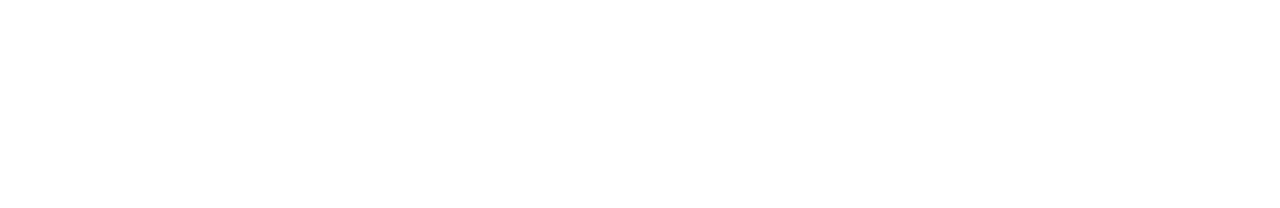
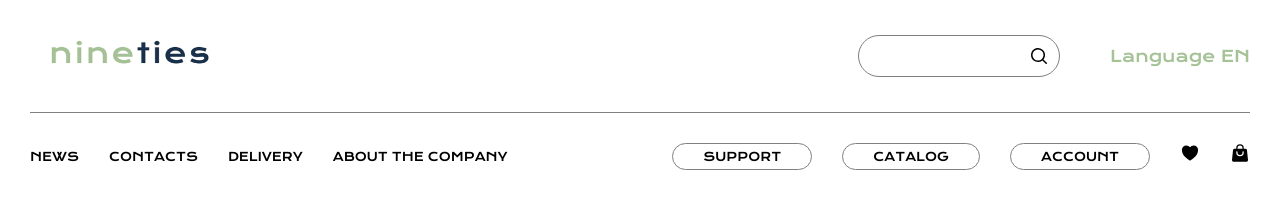
Before and after one commit to Croomkie/ProjetVersioning, a plain HTML site: page index.html in a window 1280 px wide. Drawn offline with nearby package versions, Linux system fonts and the light colour scheme.

Commit message:
feat: 🎸 start header

```diff
--- a/index.html
+++ b/index.html
@@ -11,7 +11,47 @@
 
 <body>
     <header>
-
+        <section>
+            <img src="images/logo.png" alt="logo">
+            <section>
+                <div>
+                    <svg xmlns="http://www.w3.org/2000/svg" viewBox="0 0 20 20" fill="currentColor" style="height: 20px; width: 20px">
+                        <path fill-rule="evenodd"
+                            d="M9 3.5a5.5 5.5 0 100 11 5.5 5.5 0 000-11zM2 9a7 7 0 1112.452 4.391l3.328 3.329a.75.75 0 11-1.06 1.06l-3.329-3.328A7 7 0 012 9z"
+                            clip-rule="evenodd" />
+                    </svg>
+                </div>
+                <p>Language EN</p>
+            </section>
+        </section>
+        <nav>
+            <section>
+                <a href="#">News</a>
+                <a href="#">Contacts</a>
+                <a href="#">Delivery</a>
+                <a href="#">About the company</a>
+            </section>
+            <section>
+                <a href="#">Support</a>
+                <a href="#">Catalog</a>
+                <a href="#">Account</a>
+                <section>
+                    <a href="#">
+                        <svg xmlns="http://www.w3.org/2000/svg" viewBox="0 0 24 24" fill="currentColor" style="height: 20px; width: 20px">
+                            <path
+                                d="M11.645 20.91l-.007-.003-.022-.012a15.247 15.247 0 01-.383-.218 25.18 25.18 0 01-4.244-3.17C4.688 15.36 2.25 12.174 2.25 8.25 2.25 5.322 4.714 3 7.688 3A5.5 5.5 0 0112 5.052 5.5 5.5 0 0116.313 3c2.973 0 5.437 2.322 5.437 5.25 0 3.925-2.438 7.111-4.739 9.256a25.175 25.175 0 01-4.244 3.17 15.247 15.247 0 01-.383.219l-.022.012-.007.004-.003.001a.752.752 0 01-.704 0l-.003-.001z" />
+                        </svg>
+                    </a>
+                    <a href="#">
+                        <svg xmlns="http://www.w3.org/2000/svg" viewBox="0 0 24 24" fill="currentColor" style="height: 20px; width: 20px">
+                            <path fill-rule="evenodd"
+                                d="M7.5 6v.75H5.513c-.96 0-1.764.724-1.865 1.679l-1.263 12A1.875 1.875 0 004.25 22.5h15.5a1.875 1.875 0 001.865-2.071l-1.263-12a1.875 1.875 0 00-1.865-1.679H16.5V6a4.5 4.5 0 10-9 0zM12 3a3 3 0 00-3 3v.75h6V6a3 3 0 00-3-3zm-3 8.25a3 3 0 106 0v-.75a.75.75 0 011.5 0v.75a4.5 4.5 0 11-9 0v-.75a.75.75 0 011.5 0v.75z"
+                                clip-rule="evenodd" />
+                        </svg>
+                    </a>
+                </section>
+            </section>
+        </nav>
     </header>
 </body>
 
--- a/style.css
+++ b/style.css
@@ -0,0 +1,66 @@
+@import url('https://fonts.googleapis.com/css2?family=Krona+One&display=swap');
+body{
+    margin: 30px;
+    font-family: 'Krona One';
+}
+
+a{
+    text-decoration: none;
+    color: black;
+}
+
+header > section > img{
+    width: 200px;
+    height: auto;
+}
+
+header > section:nth-child(1){
+    display: flex;
+    justify-content: space-between;
+    border-bottom: solid grey 1px;
+    padding-bottom: 30px;
+}
+
+header > section > section {
+    display: flex;
+    align-items: center;
+}
+
+header > section > section > p{
+    color: #A6C297;
+}
+
+header > section > section > div{
+    border: solid gray 1px;
+    border-radius: 40px;
+    width: 200px;
+    height: 40px;
+    margin-right: 50px;
+    position: relative;
+}
+
+header > section > section > div > svg {
+    padding: 10px;
+    position: absolute;
+    right: 0;
+}
+
+nav{
+    display: flex;
+    justify-content: space-between;
+    align-items: center;
+    text-transform: uppercase;
+    margin-top: 30px;
+    font-size: 12px;
+}
+
+nav section{
+    display: flex;
+    gap: 30px;
+}
+
+nav section:nth-child(2) > a {
+    border: solid 1px grey;
+    border-radius: 40px;
+    padding: 5px 30px;
+}
```
Also changed, not shown: 3 other files.
